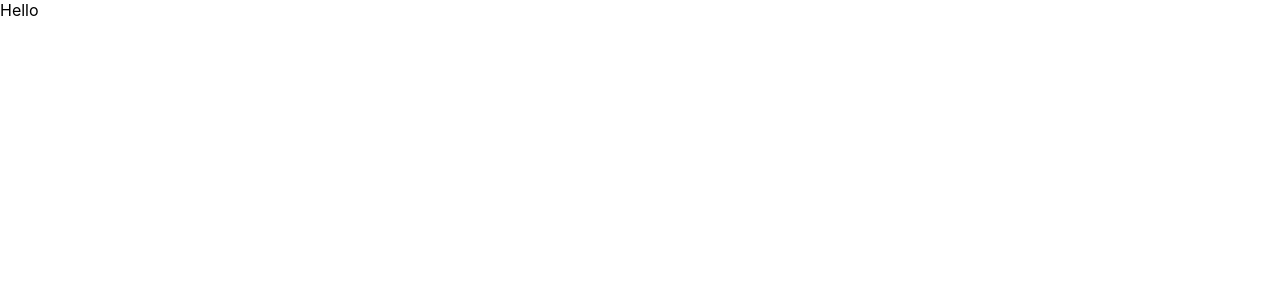
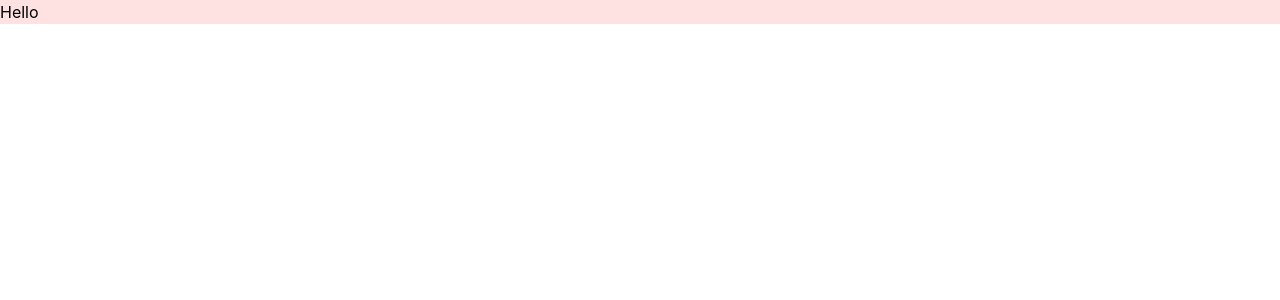
Before and after one commit to Daniel107x-hub/expenses, a JavaScript app in the folder expenses-ui/: page / in a window 1280 px wide. Shown: the top 300 px of the page. Built offline with nearby package versions, Linux system fonts and the light colour scheme; the HTML template or start-up script is replaced by a standard one.

Commit message:
Added tailwind css

```diff
--- a/expenses-ui/package.json
+++ b/expenses-ui/package.json
@@ -34,5 +34,8 @@
       "last 1 firefox version",
       "last 1 safari version"
     ]
+  },
+  "devDependencies": {
+    "tailwindcss": "^3.2.7"
   }
 }
--- a/expenses-ui/src/App.js
+++ b/expenses-ui/src/App.js
@@ -2,7 +2,7 @@
 
 function App() {
   return (
-    <div className="App">
+    <div className="App bg-red-100">
       Hello
     </div>
   );
--- a/expenses-ui/src/index.css
+++ b/expenses-ui/src/index.css
@@ -1,3 +1,7 @@
+@tailwind base;
+@tailwind components;
+@tailwind utilities;
+
 body {
   margin: 0;
   font-family: -apple-system, BlinkMacSystemFont, 'Segoe UI', 'Roboto', 'Oxygen',
--- /dev/null
+++ b/expenses-ui/tailwind.config.js
@@ -0,0 +1,10 @@
+/** @type {import('tailwindcss').Config} */
+module.exports = {
+  content: [
+    "./src/**/*.{js,jsx,ts,tsx}"
+  ],
+  theme: {
+    extend: {},
+  },
+  plugins: [],
+}
```
